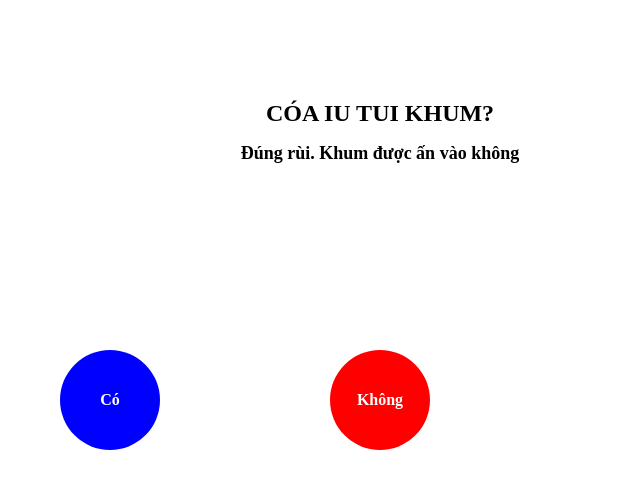
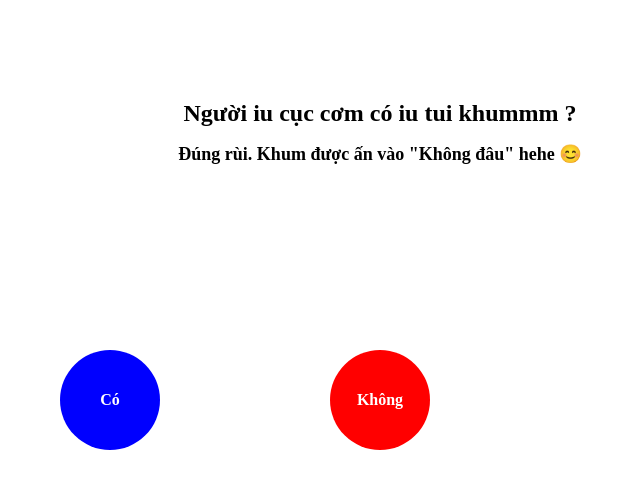
Before and after one commit to hieungoc16/myweb, a plain HTML site: page index.html in a window 1280 px wide. Both pictures are taken after a click on the element "Có". Shown: the whole page, without its empty margins (260-900 px from the left). Drawn offline with Linux system fonts and the light colour scheme.

Commit message:
index.html

```diff
--- a/index.html
+++ b/index.html
@@ -1,7 +1,7 @@
 <!DOCTYPE html>
 <html>
 <head>
-    <title>Hình tròn di chuyển</title>
+    <title>Người iu cục cơm</title>
     <style>
         #circle1 {
             width: 100px;
@@ -48,7 +48,7 @@
     </style>
 </head>
 <body>
-    <h1 id="title">CÓA IU TUI KHUM?</h1>
+    <h1 id="title">Người iu cục cơm có iu tui khummm ?</h1>
 
     <div id="circle1">
         <span>Không</span>
@@ -88,7 +88,7 @@
 
         function showMessage() {
             var message = document.createElement('div');
-            message.textContent = 'Đúng rùi. Khum được ấn vào không';
+            message.textContent = 'Đúng rùi. Khum được ấn vào "Không đâu" hehe 😊';
             message.style.textAlign = 'center';
             message.style.fontSize = '18px';
             message.style.fontWeight = 'bold';
```
